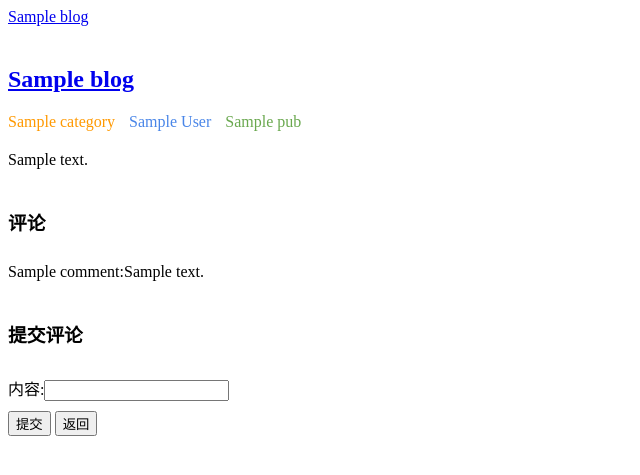
After one commit to sakuya0000/Blog, a Django app: template templates/blog_details.html in a window 1280 px wide. The commit adds this page. Shown: the top 475 px of the page, without its empty margins (0-640 px from the left). Run offline with Django 3.2, Linux system fonts and the light colour scheme; tables that the repository leaves empty hold one stand-in row (values such as "Sample post"); the template is opened without the code that fills it: values that come from a table or form of the project are taken from there, most other values are stand-ins (such as "Sample title", 1, 10 or a date in 2020); data that the repository does not hold is empty.

Commit message:
index and blog_detail

```diff
--- a/Blog/models.py
+++ b/Blog/models.py
@@ -10,3 +10,31 @@ class User(models.Model):
 
     def __unicode__(self):
         return self.username
+
+
+class Category(models.Model):
+    name = models.CharField('名称', max_length=20)
+
+    def __unicode__(self):
+        return self.name
+
+
+class Blog(models.Model):
+    title = models.CharField('标题', max_length=32)
+    author = models.CharField('作者', max_length=16)
+    content = models.TextField('内容')
+    pub = models.DateField('发布时间', auto_now_add=True)#添加时自动加入现在时间
+    category = models.ForeignKey(Category, verbose_name='分类', on_delete=models.CASCADE)#外键与Category表相连,多对一（博客--类别）
+
+    def __unicode__(self):
+        return self.title
+
+
+class Comment(models.Model):
+    blog = models.ForeignKey(Blog, verbose_name='博客', on_delete=models.CASCADE)#(博客--评论:一对多)
+    name = models.CharField('称呼', max_length=16)
+    content = models.CharField('内容', max_length=240)
+    pub = models.DateField('发布时间', auto_now_add=True)
+
+    def __unicode__(self):
+        return self.content
--- a/Blog/users.py
+++ b/Blog/usersForm.py
@@ -12,3 +12,10 @@ class Users(forms.Form):
         'required': '请填写您的邮箱',
         'invalid': '邮箱格式不正确'
     })
+
+
+class CommentForm(forms.Form):
+    content = forms.CharField(label='内容', error_messages={
+        'required': '请填写您的评论内容!',
+        'max_length': '评论内容太长咯'
+    })
--- a/myBlog/urls.py
+++ b/myBlog/urls.py
@@ -21,4 +21,6 @@ urlpatterns = [
     url(r'^login/$', login),
     url(r'^regist/$', regist),
     url(r'^admin/', admin.site.urls),
+    url(r'^index/$', get_blogs),
+    url(r'^detail/(\d+)/$', get_details, name='blog_get_detail')
 ]
--- /dev/null
+++ b/templates/blog_details.html
@@ -0,0 +1,66 @@
+<!DOCTYPE html>
+<html lang="en">
+<head>
+    <meta charset="UTF-8">
+    <title>{{ blog.title }}</title>
+<style type="text/css">
+    .blog{
+        padding: 20px 0px;
+    }
+    .blog .info span{
+        padding-right: 10px;
+
+    }
+    .blog .summary{
+        padding-top: 20px;
+    }
+</style>
+</head>
+<body>
+<div class="header">
+    <span><a href="{% url 'blog_get_detail' blog.id %}">{{ blog.title }}</a> </span>
+</div>
+
+<div class="content">
+    <div class="blog">
+        <div class="title">
+            <a href="#"><h2>{{ blog.title }}</h2></a>
+        </div>
+        <div class="info">
+            <span class="category" style="color:#ff9900 ;">{{ blog.category.name }}</span>
+            <span class="author" style="color: #4a86e8">{{ blog.author }}</span>
+            <span class="pub" style="color: #6aa84f">{{ blog.pub }}</span>
+        </div>
+        <div class="summary">
+            {{ blog.content }}
+        </div>
+        <div class="comment">
+            <div class="comment-diaplay" style="padding-top: 20px;">
+                <h3>评论</h3>
+                {% for comment in comments %}
+                 <div class="comment-field" style="padding-top: 10px;">
+                     {{ comment.name }}:{{ comment.content }}
+                 </div>
+                {% endfor %}
+            </div>
+        <div class="comment-post" style="padding-top: 20px ;">
+            <h3>提交评论</h3>
+            <form action="{% url 'blog_get_detail' blog.id %}" method="post">
+                {% csrf_token %}
+                {% for field in form %}
+                    <div class="input-field" style="padding-top: 10px;">
+                        {{ field.label }}:{{ field }}
+                    </div>
+                    <div class="error" style="color: red;">
+                        {{ field.errors }}
+                    </div>
+                {% endfor %}
+                <button type="submit" style="margin-top:10px ">提交</button>
+                <input type="button" value="返回">
+            </form>
+        </div>
+        </div>
+    </div>
+</div>
+</body>
+</html>
```
Also changed, not shown: Blog/admin.py (+15 -0 lines), Blog/views.py (+55 -9 lines), templates/Login.html (+2 -15 lines), templates/index.html (added, +81 -0 lines), Blog/migrations/0002_auto_20180223_0202.py (added), Blog/migrations/0003_remove_comment_email.py (added).
